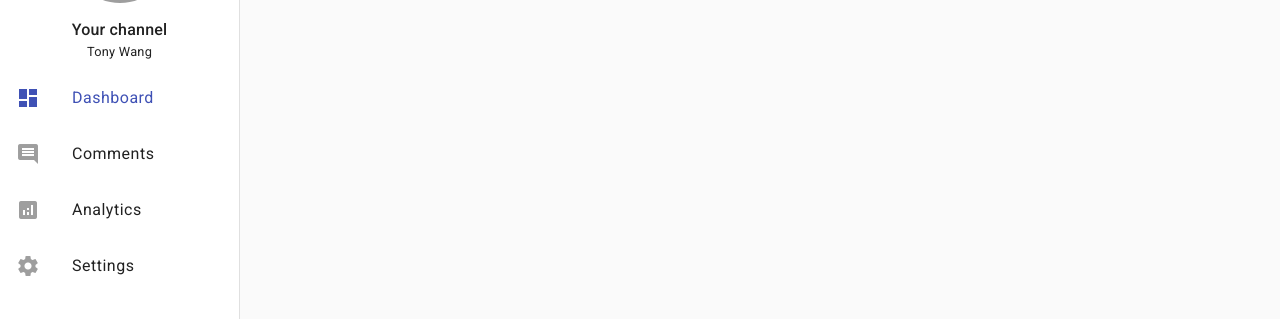
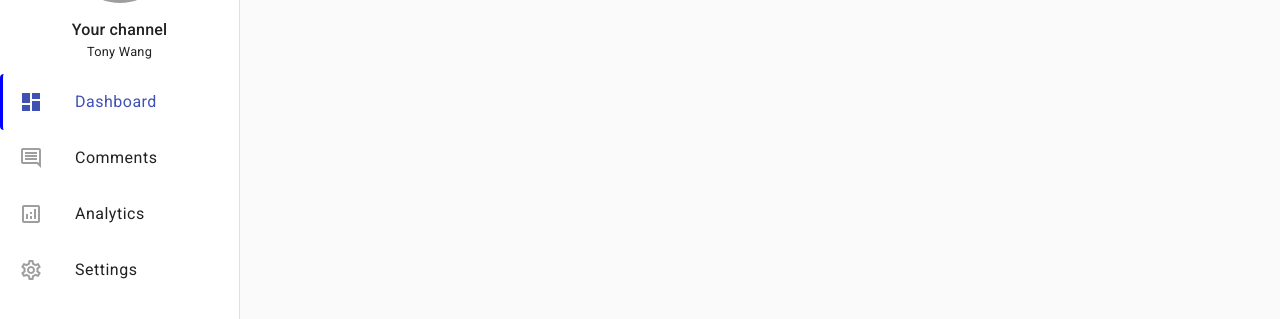
Before and after one commit to pwang009/uploadFile, an Angular app: page /dashboard in a window 1280 px wide. Shown: the part 185-504 px from the top of the page. Built offline with nearby package versions, Linux system fonts and the light colour scheme; grey boxes are pictures that could not be loaded.

Commit message:
narbar works

```diff
--- a/src/app/components/custom-sidenav/custom-sidenav.component.html
+++ b/src/app/components/custom-sidenav/custom-sidenav.component.html
@@ -6,9 +6,13 @@
     </div>
 </div>
 <mat-nav-list>
-    <a mat-list-item  *ngFor="let item of menuItems()" [routerLink]="item.route"
-        routerLinkActive #rla="routerLinkActive" [activated]="rla.isActive">
-        <mat-icon matListItemIcon>{{item.icon}}</mat-icon>
+    <a
+        mat-list-item class="menu-item"
+        *ngFor="let item of menuItems()" [routerLink]="item.route"
+        routerLinkActive="selected-menu-item"
+        #rla="routerLinkActive" [activated]="rla.isActive"
+    >
+        <mat-icon [fontSet]="rla.isActive ? 'material-icons' : 'material-icons-outlined'" matListItemIcon>{{item.icon}}</mat-icon>
         <span matListItemTitle *ngIf="!sideNavCollapsed()">{{item.label}}</span>
     </a>
 </mat-nav-list>
--- a/src/app/components/custom-sidenav/custom-sidenav.component.scss
+++ b/src/app/components/custom-sidenav/custom-sidenav.component.scss
@@ -9,6 +9,8 @@
     }
 
     .header-text {
+
+        height: 3rem;
         > h2 {
             margin: 0;
             font-size: 1rem;
@@ -23,6 +25,19 @@
 
     .hide-header-text {
         opacity: 0;
-        height: 0px;
+        height: 0px !important;
     }
 }
+
+.host * {
+    transition: all 500ms ease-in-out;
+}
+
+.menu-item {
+    border-left: 3px solid;
+    border-left-color: rgba(0,0,0,0)
+}
+.selected-menu-item {
+    border-left-color: blue;
+    background: rgba(0,0,0,0.05);
+}
--- a/src/app/components/navbar/navbar.component.scss
+++ b/src/app/components/navbar/navbar.component.scss
@@ -10,3 +10,7 @@ mat-toolbar {
 mat-sidenav-container {
     height: calc(100vh - 64px);
 }
+
+mat-sidenav, mat-sidenav-content {
+    transition: all 300ms ease-in-out
+}
--- a/src/index.html
+++ b/src/index.html
@@ -7,7 +7,7 @@
   <meta name="viewport" content="width=device-width, initial-scale=1">
   <link rel="icon" type="image/x-icon" href="favicon.ico">
   <link href="https://fonts.googleapis.com/css2?family=Roboto:wght@300;400;500&display=swap" rel="stylesheet">
-  <link href="https://fonts.googleapis.com/icon?family=Material+Icons" rel="stylesheet">
+  <link href="https://fonts.googleapis.com/icon?family=Material+Icons|Material+Icons+Outlined" rel="stylesheet">
 </head>
 <body class="mat-typography">
   <app-root></app-root>
```
